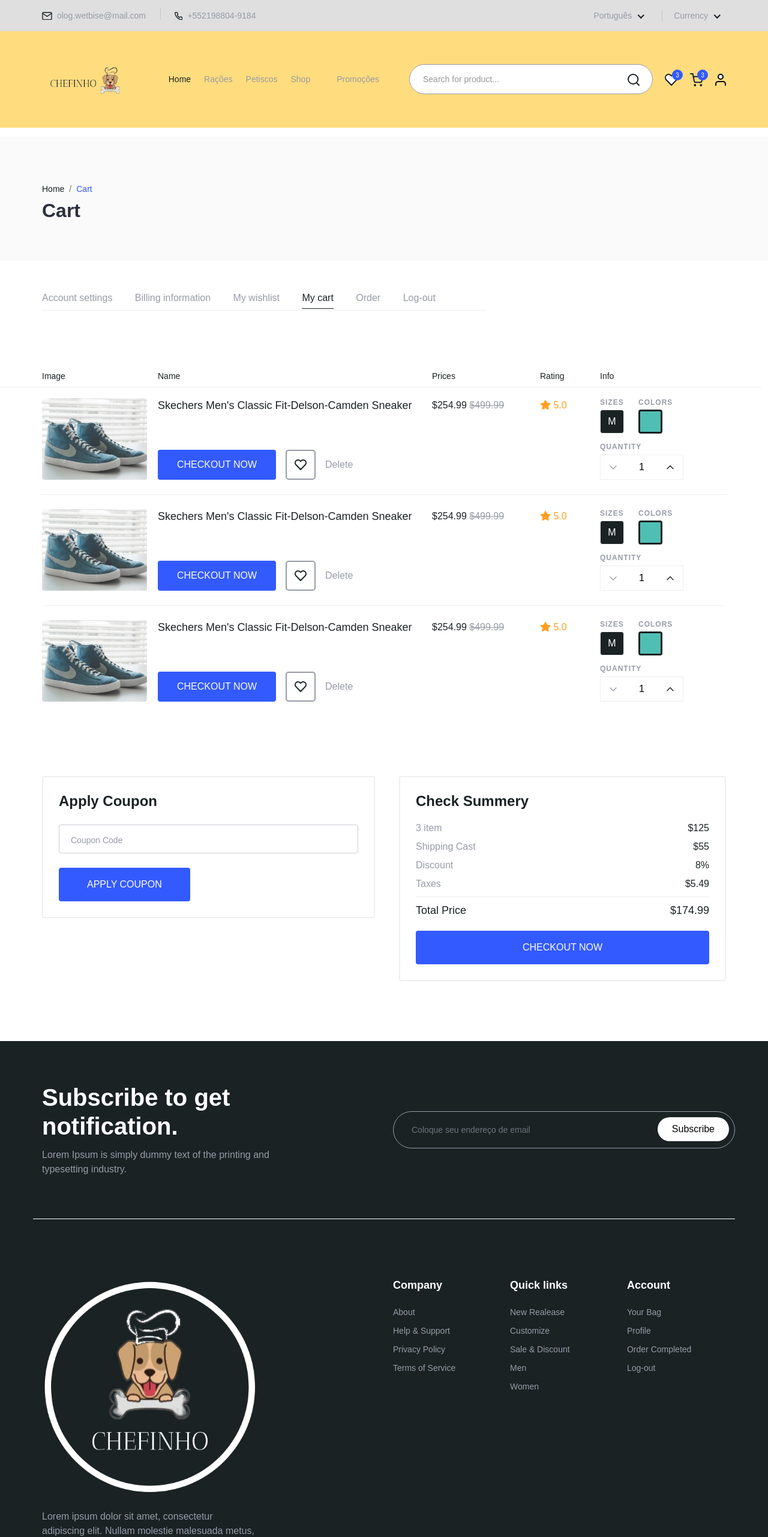
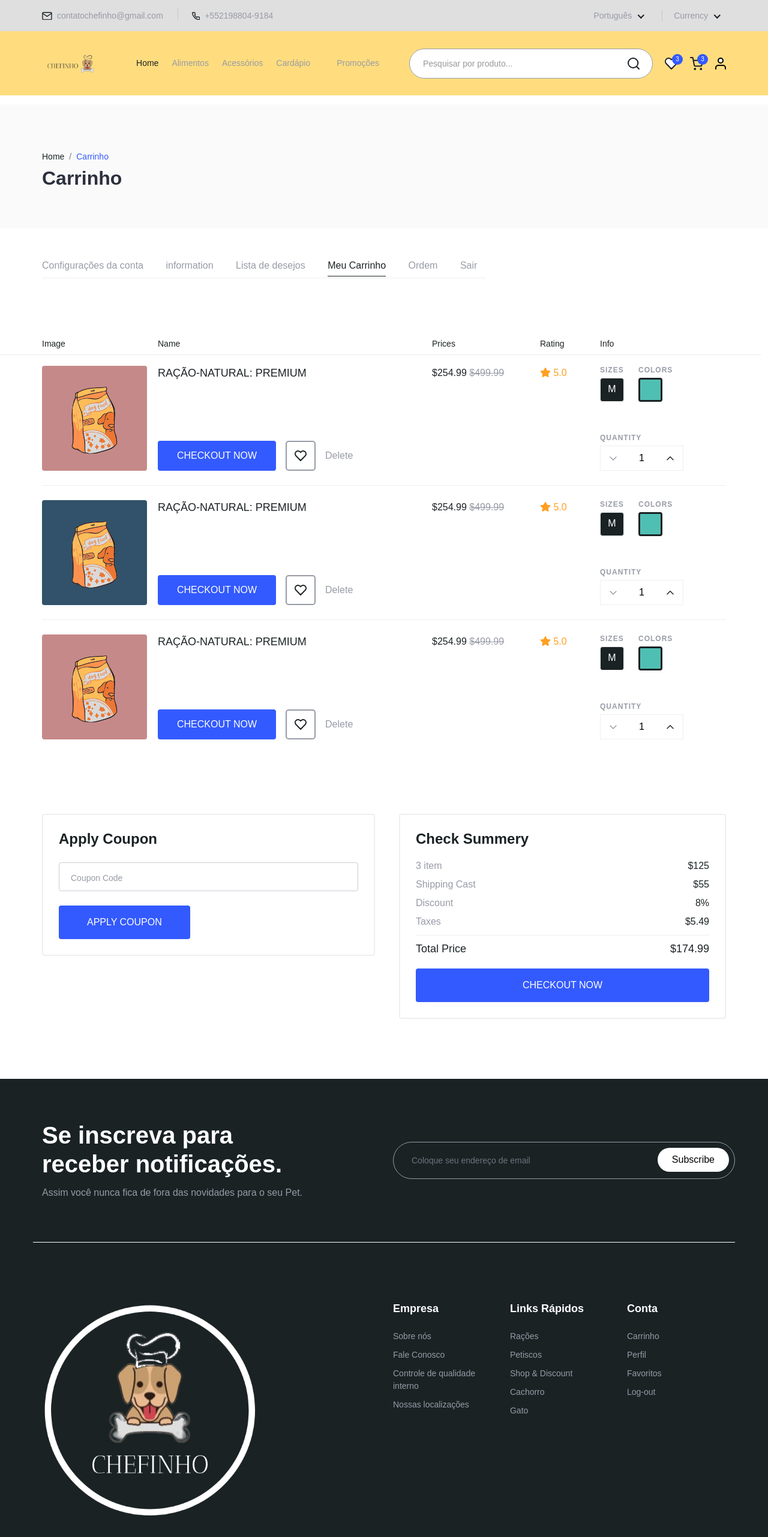
Before and after one commit to bastosydaniel/Projeto-Chefinho, a website: page cart.html in a window 1280 px wide. Shown: the top 2563 px of the page at 60% size. Drawn offline with Linux system fonts and the light colour scheme.

Commit message:
new releases

```diff
--- a/cart.html
+++ b/cart.html
@@ -5,7 +5,7 @@
     <meta charset="UTF-8">
     <meta name="viewport" content="width=device-width, initial-scale=1.0">
     <meta http-equiv="X-UA-Compatible" content="ie=edge">
-    <title>Chefinho -Cart</title>
+    <title>Chefinho - Carrinho</title>
     <link rel="stylesheet" href="dist/main.css">
 </head>
 
@@ -34,7 +34,7 @@
                                         </svg>
                                     </div>
                                     <div class="text">
-                                        <span>olog.wetbise@mail.com</span>
+                                        <span>contatochefinho@gmail.com</span>
                                     </div>
                                 </div>
                                 <div class="cta">
@@ -87,9 +87,9 @@
                         </div>
                         <ul class="main-menu d-flex align-items-center">
                             <li><a class="active" href="index.html">Home</a></li>
-                            <li><a href="shop.html">Rações</a></li>
-                            <li><a href="shop.html">Petiscos</a></li>
-                            <li><a href="shop.html">Shop</a></li>
+                            <li><a href="shop.html">Alimentos</a></li>
+                            <li><a href="shop.html">Acessórios</a></li>
+                            <li><a href="shop.html">Cardápio</a></li>
                             <li>
                                <!-- <a href="javascript:void(0)">Category
                                     <svg xmlns="http://www.w3.org/2000/svg" width="9.98" height="5.69"
@@ -112,7 +112,7 @@
                             <li><a href="javascript:void(0)">Promoções</a></li>
                         </ul>
                         <div class="search-bar">
-                            <input type="text" placeholder="Search for product...">
+                            <input type="text" placeholder="Pesquisar por produto...">
                             <div class="icon">
                                 <svg xmlns="http://www.w3.org/2000/svg" width="20.414" height="20.414"
                                     viewBox="0 0 20.414 20.414">
@@ -190,7 +190,7 @@
                                 onclick="closeNav()">&times;</a>
                         </div>
                         <div class="search-bar">
-                            <input type="text" placeholder="Search for product...">
+                            <input type="text" placeholder="Pesquisar por produto...">
                             <div class="icon">
                                 <svg xmlns="http://www.w3.org/2000/svg" width="20.414" height="20.414"
                                     viewBox="0 0 20.414 20.414">
@@ -206,9 +206,9 @@
                             </div>
                         </div>
                         <li><a href="index.html">Home</a></li>
-                        <li><a href="shop.html">Rações</a></li>
-                        <li><a href="shop.html">Petiscos</a></li>
-                        <li><a href="shop.html">Shop</a></li>
+                        <li><a href="shop.html">Alimentos</a></li>
+                        <li><a href="shop.html">Acessórios</a></li>
+                        <li><a href="shop.html">Cardápio</a></li>
                        <!-- <li>
                             <a href="javascript:void(0)">Category
                                 <svg xmlns="http://www.w3.org/2000/svg" width="9.98" height="5.69"
@@ -228,14 +228,14 @@
                                 <li><a href="javascript:void(0)">Category 5</a></li>
                             </ul>
                         </li>-->
-                        <li><a href="javascript:void(0)">Sales</a></li>
+                        <li><a href="javascript:void(0)">Promoções</a></li>
                     </div>
                     <div class="mobile-nav d-flex align-items-center justify-content-between">
                         <div class="logo">
                             <a href="index.html"><img src="dist/images/logo/logo.png" alt="logo" /></a>
                         </div>
                         <div class="search-bar">
-                            <input type="text" placeholder="Search for product...">
+                            <input type="text" placeholder="Pesquisar por produto...">
                             <div class="icon">
                                 <svg xmlns="http://www.w3.org/2000/svg" width="20.414" height="20.414"
                                     viewBox="0 0 20.414 20.414">
@@ -325,10 +325,10 @@
                     <nav aria-label="breadcrumb">
                         <ol class="breadcrumb">
                             <li class="breadcrumb-item"><a href="index.html">Home</a></li>
-                            <li class="breadcrumb-item active" aria-current="page">Cart</li>
+                            <li class="breadcrumb-item active" aria-current="page">Carrinho</li>
                         </ol>
                     </nav>
-                    <h5>Cart</h5>
+                    <h5>Carrinho</h5>
                 </div>
             </div>
         </div>
@@ -343,13 +343,12 @@
                     <!-- Dashboard-Nav  Start-->
                     <div class="dashboard-nav">
                         <ul class="list-inline">
-                            <li class="list-inline-item"><a href="user-dashboard.html">Account
-                                    settings</a></li>
-                            <li class="list-inline-item"><a href="deliver-info.html">Billing information</a></li>
-                            <li class="list-inline-item"><a href="wishlist.html">My wishlist</a></li>
-                            <li class="list-inline-item"><a href="cart.html" class="active">My cart</a></li>
-                            <li class="list-inline-item"><a href="order.html">Order</a></li>
-                            <li class="list-inline-item"><a href="account.html" class="mr-0">Log-out</a></li>
+                            <li class="list-inline-item"><a href="user-dashboard.html">Configurações da conta</a></li>
+                            <li class="list-inline-item"><a href="deliver-info.html">information</a></li>
+                            <li class="list-inline-item"><a href="wishlist.html">Lista de desejos</a></li>
+                            <li class="list-inline-item"><a href="cart.html" class="active">Meu Carrinho</a></li>
+                            <li class="list-inline-item"><a href="order.html">Ordem</a></li>
+                            <li class="list-inline-item"><a href="account.html" class="mr-0">Sair</a></li>
                         </ul>
                     </div>
                     <!-- Dashboard-Nav  End-->
@@ -377,11 +376,11 @@
                     <div class="body">
                         <div class="item">
                             <div class="image">
-                                <img src="dist/images/nike-shoe.jpg">
+                                <img src="dist/images/product/racao.png">
                             </div>
                             <div class="name">
                                 <div class="name-text">
-                                    <p> Skechers Men's Classic Fit-Delson-Camden Sneaker</p>
+                                    <p> RAÇÃO-NATURAL: PREMIUM</p>
                                 </div>
                                 <div class="button">
                                     <a class="btn bg-primary" href="billing-information.html">Checkout now</a>
@@ -451,11 +450,11 @@
                         </div>
                         <div class="item">
                             <div class="image">
-                                <img src="dist/images/nike-shoe.jpg">
+                                <img src="dist/images/product/racao1.png">
                             </div>
                             <div class="name">
                                 <div class="name-text">
-                                    <p> Skechers Men's Classic Fit-Delson-Camden Sneaker</p>
+                                    <p> RAÇÃO-NATURAL: PREMIUM</p>
                                 </div>
                                 <div class="button">
                                     <a class="btn bg-primary" href="billing-information.html">Checkout now</a>
@@ -525,11 +524,11 @@
                         </div>
                         <div class="item">
                             <div class="image">
-                                <img src="dist/images/nike-shoe.jpg">
+                                <img src="dist/images/product/racao.png">
                             </div>
                             <div class="name">
                                 <div class="name-text">
-                                    <p> Skechers Men's Classic Fit-Delson-Camden Sneaker</p>
+                                    <p> RAÇÃO-NATURAL: PREMIUM</p>
                                 </div>
                                 <div class="button">
                                     <a class="btn bg-primary" href="billing-information.html">Checkout now</a>
@@ -673,9 +672,9 @@
         <div class="row align-items-center newsletter-area">
             <div class="col-lg-5">
                 <div class="newsletter-area-text">
-                    <h4 class="text-white">Subscribe to get notification.</h4>
+                    <h4 class="text-white">Se inscreva para receber notificações.</h4>
                     <p>
-                        Lorem Ipsum is simply dummy text of the printing and typesetting industry.
+                        Assim você nunca fica de fora das novidades para o seu Pet.
                     </p>
                 </div>
             </div>
@@ -695,42 +694,42 @@
             <div class="col-lg-4 col-md-12 col-sm-12 col-12">
                 <div class="main-footer-info">
                     <img src="dist/images/logo/logowhite3.png" alt="Logo" class="img-fluid">
-                    <p>
+                    <!-- <p>
                         Lorem ipsum dolor sit amet, consectetur adipiscing elit. Nullam molestie malesuada
                         metus, non molestie ligula laoreet vitae. Ut et fringilla risus, vel.
-                    </p>
+                    </p> -->
                 </div>
             </div>
             <div class="col-lg-2 offset-lg-2 col-md-4 col-sm-6 col-12">
                 <div class="main-footer-quicklinks">
-                    <h6>Company</h6>
+                    <h6>Empresa</h6>
                     <ul class="quicklink">
-                        <li><a href="#">About</a></li>
-                        <li><a href="#">Help &amp; Support</a></li>
-                        <li><a href="#">Privacy Policy</a></li>
-                        <li><a href="#">Terms of Service</a></li>
+                        <li><a href="#">Sobre nós</a></li>
+                        <li><a href="#">Fale Conosco</a></li>
+                        <li><a href="#">Controle de qualidade interno</a></li>
+                        <li><a href="#">Nossas localizações</a></li>
                     </ul>
                 </div>
             </div>
             <div class="col-lg-2 col-md-4 col-sm-6 col-12">
                 <div class="main-footer-quicklinks">
-                    <h6>Quick links</h6>
+                    <h6>Links Rápidos</h6>
                     <ul class="quicklink">
-                        <li><a href="#">New Realease</a></li>
-                        <li><a href="#">Customize</a></li>
-                        <li><a href="#">Sale &amp; Discount</a></li>
-                        <li><a href="#">Men</a></li>
-                        <li><a href="#">Women</a></li>
+                        <li><a href="#">Rações</a></li>
+                        <li><a href="#">Petiscos</a></li>
+                        <li><a href="#">Shop &amp; Discount</a></li>
+                        <li><a href="#">Cachorro</a></li>
+                        <li><a href="#">Gato</a></li>
                     </ul>
                 </div>
             </div>
             <div class="col-lg-2 col-md-4 col-sm-6 col-12">
                 <div class="main-footer-quicklinks">
-                    <h6>Account</h6>
+                    <h6>Conta</h6>
                     <ul class="quicklink">
-                        <li><a href="#">Your Bag</a></li>
-                        <li><a href="#">Profile</a></li>
-                        <li><a href="#">Order Completed</a></li>
+                        <li><a href="#">Carrinho</a></li>
+                        <li><a href="#">Perfil</a></li>
+                        <li><a href="#">Favoritos</a></li>
                         <li><a href="#">Log-out</a></li>
                     </ul>
                 </div>
```
Also changed, not shown: account.html (+11 -15 lines), billing-information.html (+11 -11 lines), deliver-info.html (+11 -11 lines), forget-password.html (+11 -11 lines), index.html (+9 -9 lines), order.html (+14 -14 lines), payment.html (+11 -11 lines), product-details.html (+12 -12 lines), reset-password.html (+11 -11 lines), shipping.html (+11 -11 lines), shop.html (+30 -30 lines), styleguide.html (+14 -14 lines), user-dashboard.html (+19 -20 lines), verify.html (+11 -11 lines), 1 more files.
